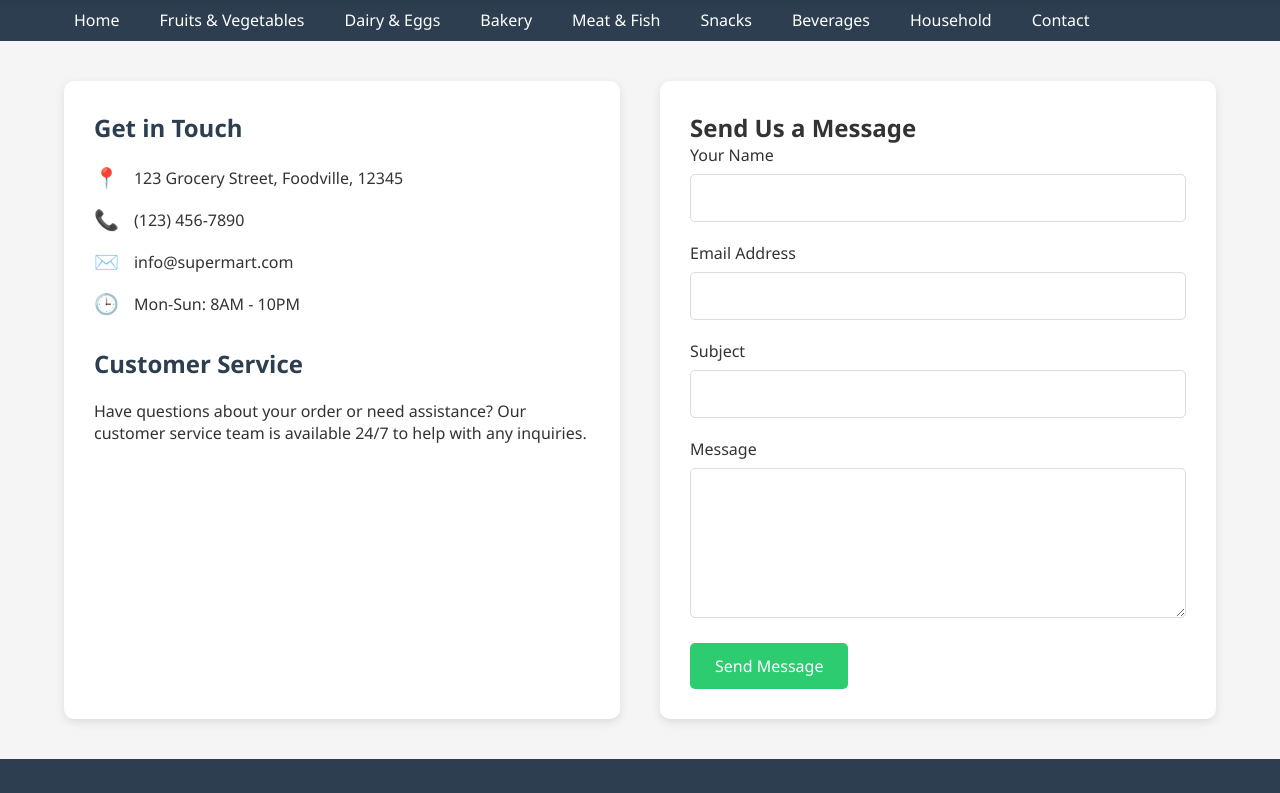
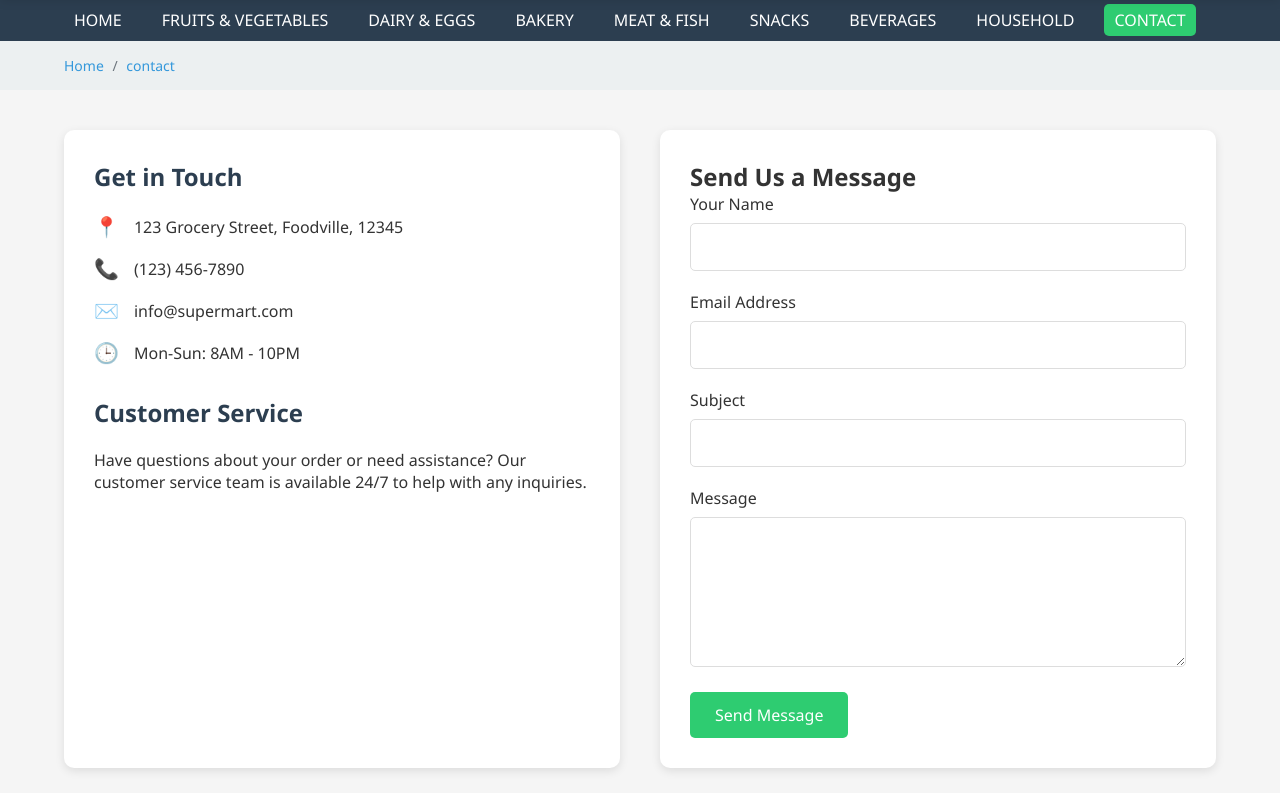
Before and after one commit to bele-dev1212/my-super-market-front-end-project, a plain HTML site: page contact.html in a window 1280 px wide. Shown: the part 64-857 px from the top of the page. Drawn offline with Linux system fonts and the light colour scheme.

Commit message:
modification of some styles

```diff
--- a/contact.html
+++ b/contact.html
@@ -131,7 +131,11 @@
             <li><a href="contact.html" class="active">Contact</a></li>
         </ul>
     </nav>
-
+   <div class="breadcrumbs">
+        <a href="index.html">Home</a>
+        <span>/</span>
+        <a href="snacks.html">contact</a>
+    </div>
 
 
     <div class="contact-container">
--- a/styles.css
+++ b/styles.css
@@ -4,7 +4,6 @@
             box-sizing: border-box;
             font-family: 'Segoe UI', Tahoma, Geneva, Verdana, sans-serif;
         }
-
         :root {
             --primary: #2ecc71;
             --secondary: #3498db;
@@ -12,14 +11,14 @@
             --light: #ecf0f1;
             --danger: #e74c3c;
             --warning: #f39c12;
+            --gray-bg: #fff9f0;
         }
-
         body {
             background-color: #f5f5f5;
             color: #333;
         }
 
-        /* Header Styles */
+
         header {
             background-color: white;
             box-shadow: 0 2px 10px rgba(0, 0, 0, 0.1);
@@ -39,6 +38,7 @@
             font-size: 24px;
             font-weight: bold;
             color: var(--primary);
+            text-decoration: none;
         }
 
         .logo span {
@@ -97,7 +97,7 @@
             font-size: 12px;
         }
 
-        /* Navigation */
+
         nav {
             background-color: var(--dark);
             color: white;
@@ -118,6 +118,8 @@
             color: white;
             border: none;
             text-decoration: none;
+            border-radius: 5px;
+            text-transform: uppercase;
 
         }
 
@@ -126,8 +128,28 @@
               border-radius: 5px;
               padding-bottom: 5px;
         }
+       .nav-links li a.active {
+            background-color: var(--primary);
+        }
+       .breadcrumbs {
+            padding: 15px 5%;
+            background-color: var(--light);
+            font-size: 14px;
+        }
 
-        /* Hero Banner */
+        .breadcrumbs a {
+            color: var(--secondary);
+            text-decoration: none;
+        }
+
+        .breadcrumbs a:hover {
+            text-decoration: underline;
+        }
+
+        .breadcrumbs span {
+            color: #6c757d;
+            margin: 0 5px;
+        }
         .hero {
             height: 400px;
             background: linear-gradient(rgba(0, 0, 0, 0.5), rgba(0, 0, 0, 0.5)), url('https://images.unsplash.com/photo-1550583724-b2692b85b150');
```
Also changed, not shown: Bakery.html (+13 -17 lines), Household.html (+1 -0 lines), Snacks.html (+1 -0 lines), dairy-eggs.html (+1 -0 lines), fruits-vegetables.html (+1 -0 lines), meat-fish.html (+2 -0 lines).
